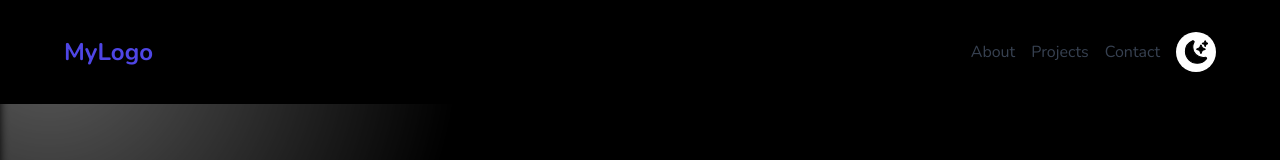
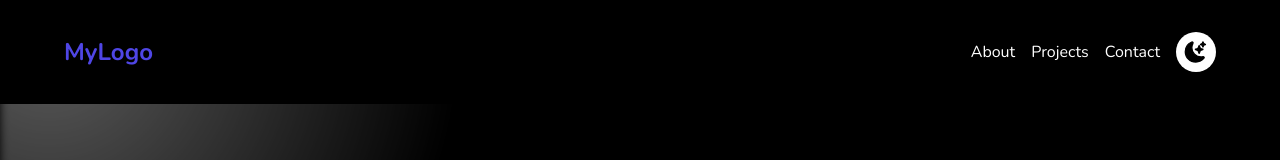
Before and after one commit to MikolajMarciniak/portfolio-website, a Next.js app: page / in a window 1280 px wide. Both pictures are taken after a click on the button 1196 px from the left and 52 px from the top of the page. Shown: the top 160 px of the page. Built offline with nearby package versions, Linux system fonts and the light colour scheme.

Commit message:
fix navbar text-color

```diff
--- a/src/app/components/Navbar.js
+++ b/src/app/components/Navbar.js
@@ -37,7 +37,7 @@ const Navbar = ({ toggleTheme, isDarkMode }) => {
             to="about"
             smooth={true}
             duration={500}
-            className="cursor-pointer relative group hover:text-indigo-500"
+            className="text-[var(--text-color)] cursor-pointer relative group hover:text-indigo-500"
           >
             About
             <span className="absolute bottom-0 left-0 w-0 h-[2px] bg-indigo-500 transition-all duration-300 group-hover:w-full"></span>
@@ -46,7 +46,7 @@ const Navbar = ({ toggleTheme, isDarkMode }) => {
             to="projects"
             smooth={true}
             duration={500}
-            className="cursor-pointer relative group hover:text-indigo-500"
+            className="text-[var(--text-color)] cursor-pointer relative group hover:text-indigo-500"
           >
             Projects
             <span className="absolute bottom-0 left-0 w-0 h-[2px] bg-indigo-500 transition-all duration-300 group-hover:w-full"></span>
@@ -55,7 +55,7 @@ const Navbar = ({ toggleTheme, isDarkMode }) => {
             to="contact"
             smooth={true}
             duration={500}
-            className="cursor-pointer relative group hover:text-indigo-500"
+            className="text-[var(--text-color)] cursor-pointer relative group hover:text-indigo-500"
           >
             Contact
             <span className="absolute bottom-0 left-0 w-0 h-[2px] bg-indigo-500 transition-all duration-300 group-hover:w-full"></span>
@@ -74,7 +74,7 @@ const Navbar = ({ toggleTheme, isDarkMode }) => {
                 stroke="currentColor"
                 fill="currentColor"
                 stroke-width="0"
-                viewBox="-1 0 17 16"
+                viewBox="-1 0 19 16"
                 height="200px"
                 width="200px"
                 xmlns="http://www.w3.org/2000/svg"
@@ -82,11 +82,11 @@ const Navbar = ({ toggleTheme, isDarkMode }) => {
                 <path
                   d="M6 .278a.77.77 0 0 1 .08.858 7.2 7.2 0 0 0-.878 3.46c0 4.021 3.278 7.277 7.318 7.277q.792-.001 1.533-.16a.79.79 0 0 1 .81.316.73.73 0 0 1-.031.893A8.35 8.35 0 0 1 8.344 16C3.734 16 0 12.286 0 7.71 0 4.266 2.114 1.312 5.124.06A.75.75 0 0 1 6 .278"
                   stroke="black"
-                  strokeWidth="0.75"
+                  strokeWidth="1"
                 ></path>
                 <path
                   stroke="black"
-                  strokeWidth="0.75"
+                  strokeWidth="1"
                   d="M10.794 3.148a.217.217 0 0 1 .412 0l.387 1.162c.173.518.579.924 1.097 1.097l1.162.387a.217.217 0 0 1 0 .412l-1.162.387a1.73 1.73 0 0 0-1.097 1.097l-.387 1.162a.217.217 0 0 1-.412 0l-.387-1.162A1.73 1.73 0 0 0 9.31 6.593l-1.162-.387a.217.217 0 0 1 0-.412l1.162-.387a1.73 1.73 0 0 0 1.097-1.097zM13.863.099a.145.145 0 0 1 .274 0l.258.774c.115.346.386.617.732.732l.774.258a.145.145 0 0 1 0 .274l-.774.258a1.16 1.16 0 0 0-.732.732l-.258.774a.145.145 0 0 1-.274 0l-.258-.774a1.16 1.16 0 0 0-.732-.732l-.774-.258a.145.145 0 0 1 0-.274l.774-.258c.346-.115.617-.386.732-.732z"
                 ></path>
               </svg>
```
